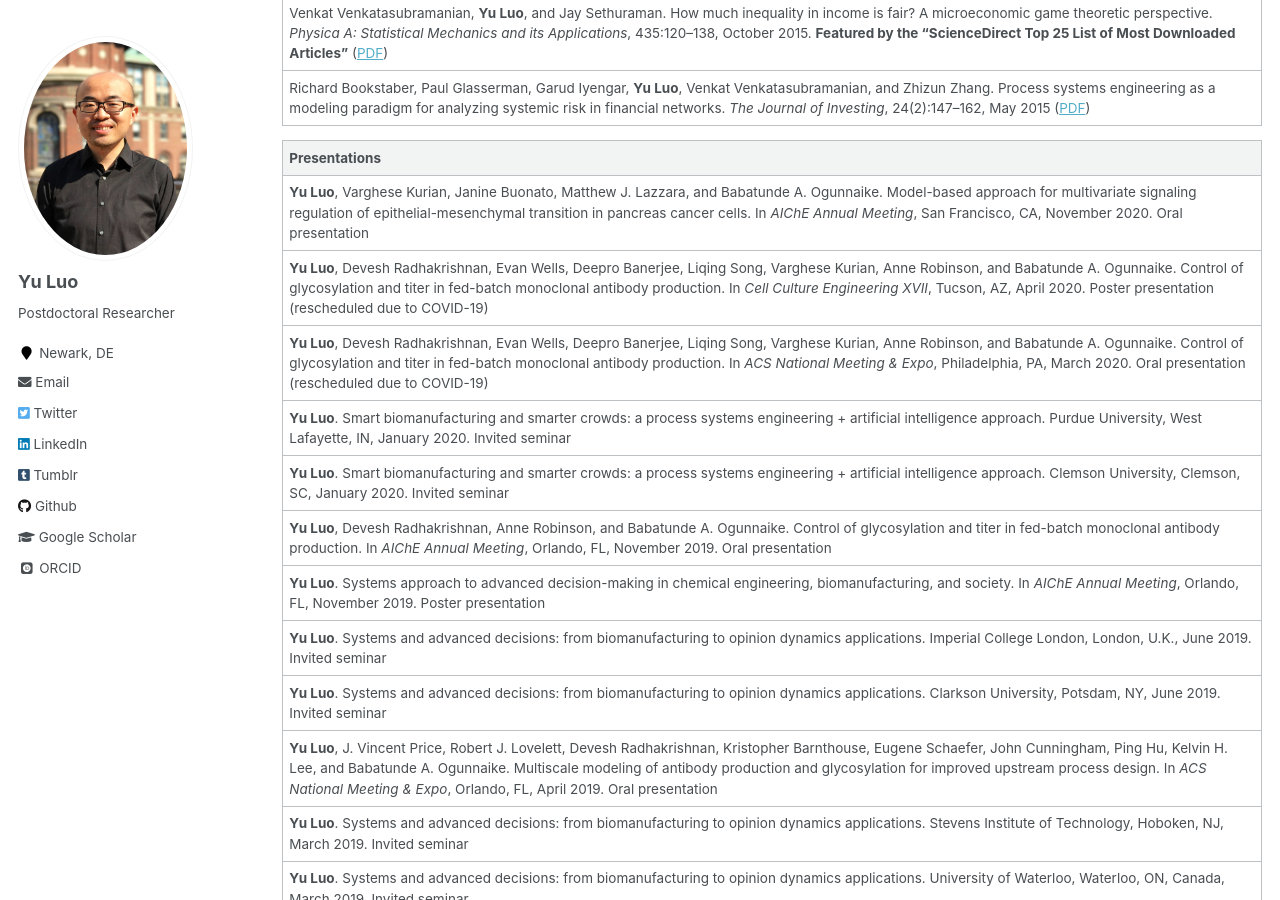
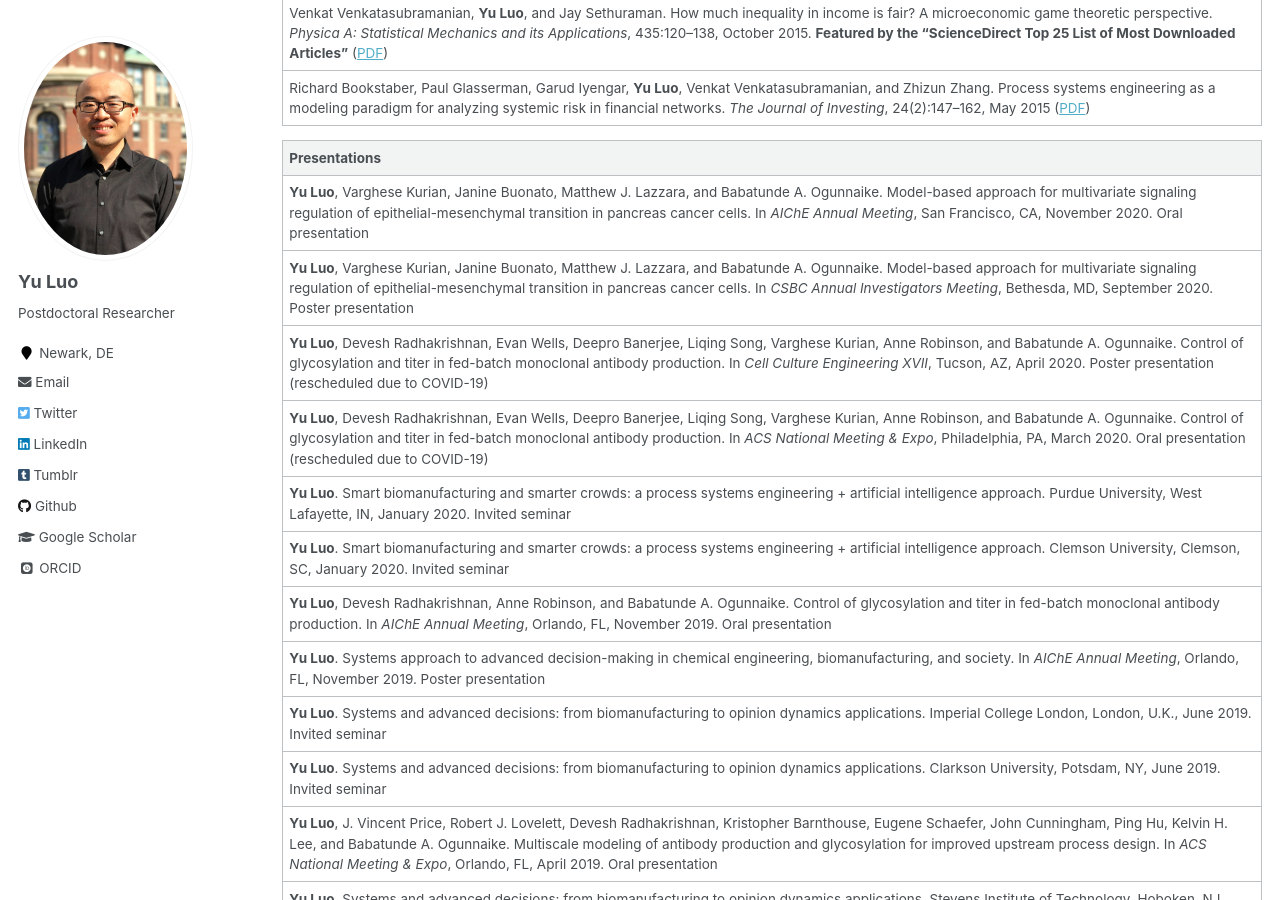
Before and after one commit to l16cn/l16cn.github.io, a Jekyll site: the page built from _pages/experience.md, in a window 1280 px wide and 900 px high, scrolled down 1437 px. Built offline with Jekyll 4.4.1, drawn with Linux system fonts in a browser that asks for light colours; some web fonts are replaced.

Commit message:
updated cv

```diff
--- a/_pages/experience.md
+++ b/_pages/experience.md
@@ -44,6 +44,7 @@
 |Presentations|
 |:-|
 |**Yu Luo**, Varghese Kurian, Janine Buonato, Matthew J. Lazzara, and Babatunde A. Ogunnaike. Model-based approach for multivariate signaling regulation of epithelial-mesenchymal transition in pancreas cancer cells. In _AIChE Annual Meeting_, San Francisco, CA, November 2020. Oral presentation|
+|**Yu Luo**, Varghese Kurian, Janine Buonato, Matthew J. Lazzara, and Babatunde A. Ogunnaike. Model-based approach for multivariate signaling regulation of epithelial-mesenchymal transition in pancreas cancer cells. In _CSBC Annual Investigators Meeting_, Bethesda, MD, September 2020. Poster presentation|
 |**Yu Luo**, Devesh Radhakrishnan, Evan Wells, Deepro Banerjee, Liqing Song, Varghese Kurian, Anne Robinson, and Babatunde A. Ogunnaike. Control of glycosylation and titer in fed-batch monoclonal antibody production. In _Cell Culture Engineering XVII_, Tucson, AZ, April 2020. Poster presentation (rescheduled due to COVID-19)|
 |**Yu Luo**, Devesh Radhakrishnan, Evan Wells, Deepro Banerjee, Liqing Song, Varghese Kurian, Anne Robinson, and Babatunde A. Ogunnaike. Control of glycosylation and titer in fed-batch monoclonal antibody production. In _ACS National Meeting & Expo_, Philadelphia, PA, March 2020. Oral presentation (rescheduled due to COVID-19)|
 |**Yu Luo**. Smart biomanufacturing and smarter crowds: a process systems engineering + artificial intelligence approach. Purdue University, West Lafayette, IN, January 2020. Invited seminar|
```
Also changed, not shown: 1 other file.
